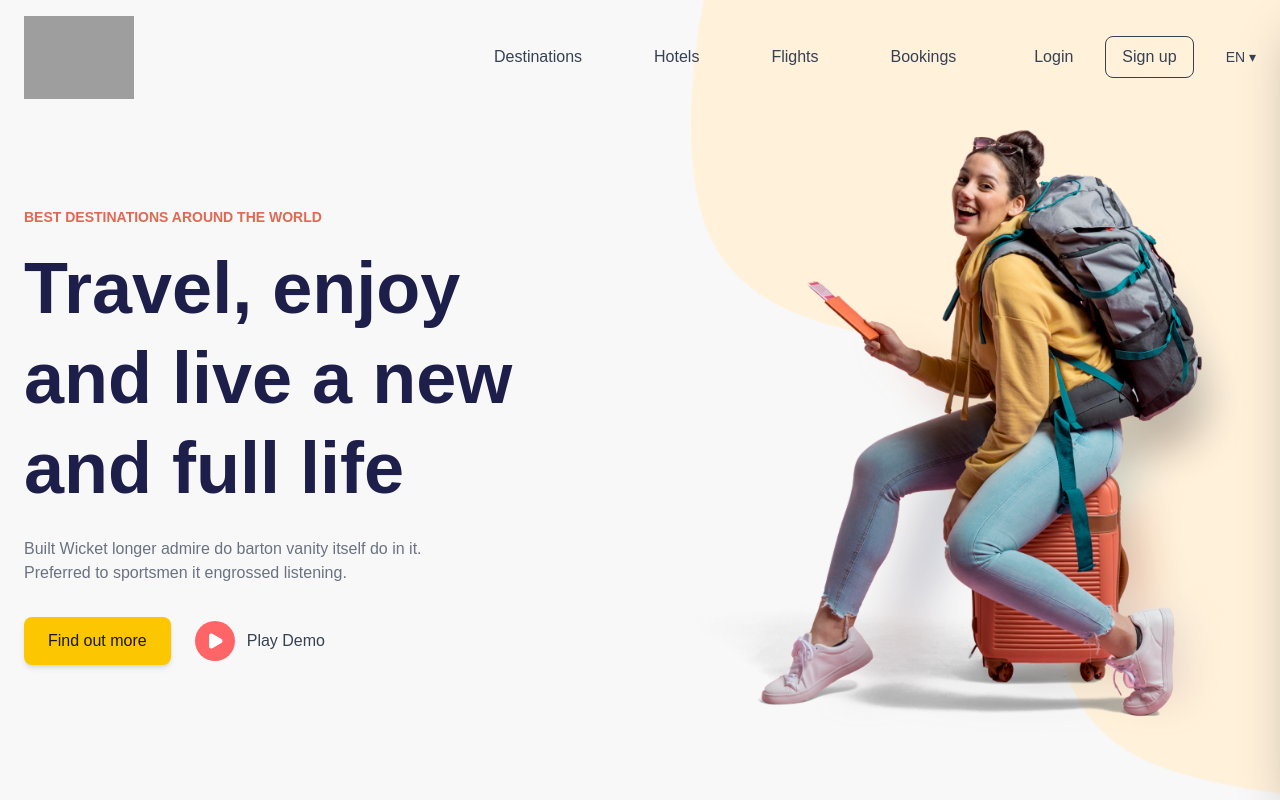
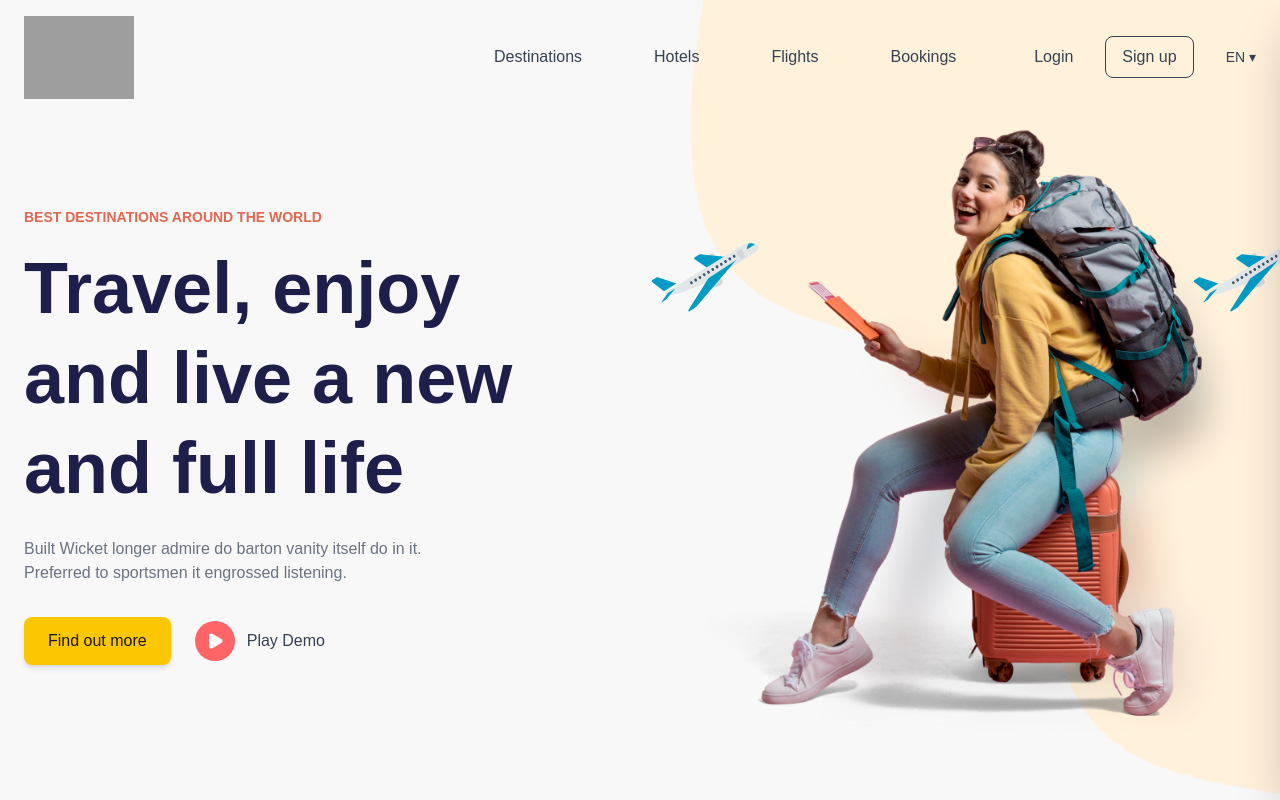
Before and after one commit to midhundominic/travel-website, a Next.js app: page / in a window 1280 px wide. Shown: the top 800 px of the page. Built offline with nearby package versions, Linux system fonts and the light colour scheme; grey boxes are pictures that could not be loaded.

Commit message:
Plane added in hero

```diff
--- a/app/components/Carosel.tsx
+++ b/app/components/Carosel.tsx
@@ -17,13 +17,12 @@ export default function LogoCarousel() {
 
         <div className="relative w-full overflow-hidden">
 
-          {/* TRACK */}
           <div className="flex w-max animate-logo-scroll">
 
             {[...logos, ...logos].map((logo, index) => (
               <div
                 key={index}
-                className="flex items-center justify-center mx-10 min-w-[150px] grayscale hover:grayscale-0 transition"
+                className="flex items-center justify-center mx-10 min-w-37.5 grayscale hover:grayscale-0 transition"
               >
                 <Image
                   src={logo}
--- a/app/components/Hero.tsx
+++ b/app/components/Hero.tsx
@@ -47,7 +47,17 @@ export default function Hero() {
           </div>
         </div>
 
-        <div className="relative flex justify-center ">
+        <div className="relative flex justify-center mt-10 md:mt-0 w-full">
+          {/*  Plane */}
+          <div className="hidden md:block absolute top-[10%] md:-left-[5%] lg:-left-[10%] xl:-left-[2%] w-28 h-28 lg:w-40 lg:h-40 z-0">
+            <Image
+              src="/plane.svg"
+              alt="left flight"
+              fill
+              className="object-contain"
+            />
+          </div>
+
           <Image
             src="/Traveller.png"
             alt="Traveler"
@@ -55,6 +65,16 @@ export default function Hero() {
             height={1000}
             className="object-contain relative z-10"
           />
+
+          {/* Plane */}
+          <div className="hidden md:block absolute top-[10%] md:-right-[5%] lg:-right-[8%] xl:-right-[12%] w-28 h-28 lg:w-40 lg:h-40 z-0">
+            <Image
+              src="/plane.svg"
+              alt="right flight"
+              fill
+              className="object-contain"
+            />
+          </div>
         </div>
       </div>
     </section>
```
Also changed, not shown: app/components/Footer.tsx (+0 -13 lines).
